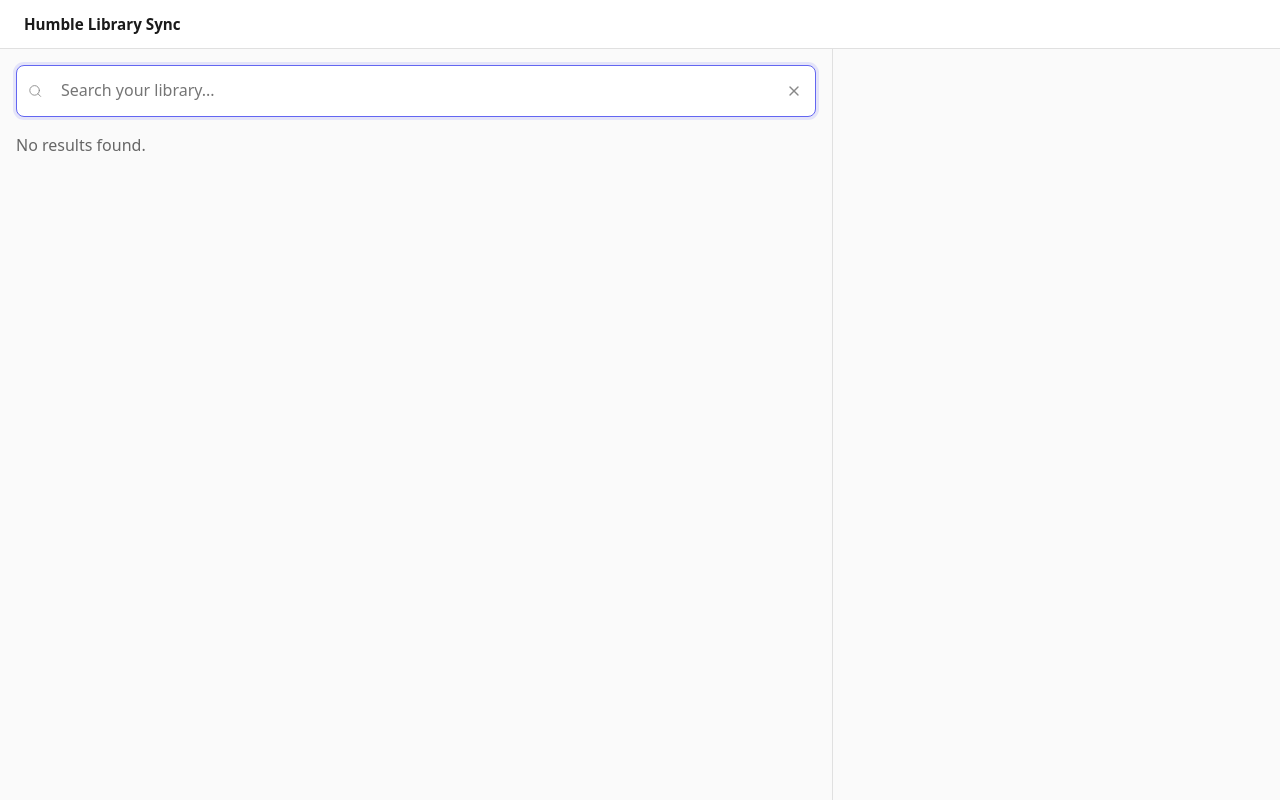
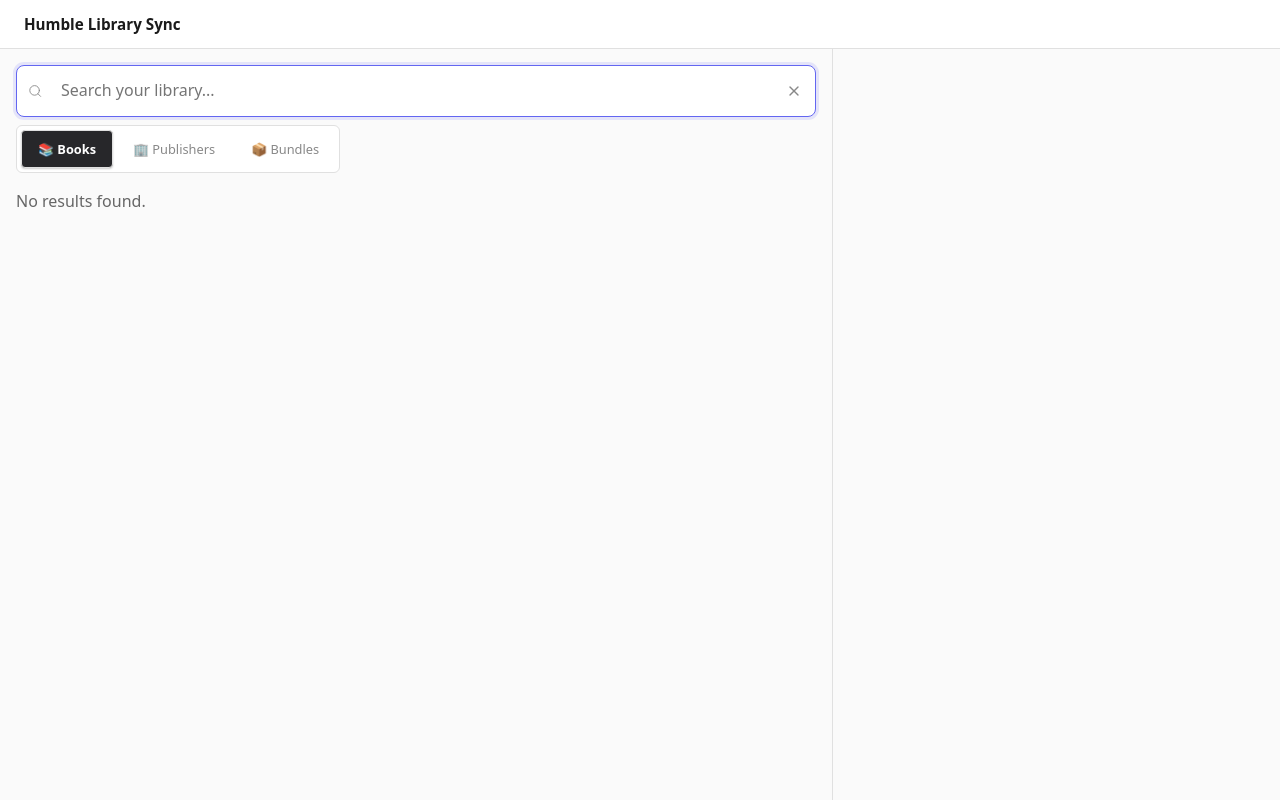
Before and after one commit to Hectormalvarez/humblelibrarysync, a FastAPI app: page / in a window 1280 px wide. Run offline with FastAPI, Linux system fonts and the light colour scheme; data that the repository does not hold is empty; some libraries are stand-ins or nearby versions.

Commit message:
style(web): polish mode switcher segmented control CSS

```diff
--- a/app/static/css/style.css
+++ b/app/static/css/style.css
@@ -28,6 +28,8 @@
   --color-border:           #e0e0e0;
   --color-border-light:     #f0f0f0;
   --color-bg-hover:         #f5f5f5;
+  --color-bg-elevated:      #27272a;
+  --color-text-inverse:     #ffffff;
 
   /* ----- Accent palette ----- */
   --color-accent:           #6366f1;
@@ -563,6 +565,137 @@
   color: var(--color-badge-mobi-text);
 }
 
+/* ----- Mode Switcher ----- */
+/*
+ * .mode-switcher is the segmented-control bar inside .control-bar that
+ * lets the user toggle between the Books, Publishers, and Bundles views.
+ * It renders as a single inline-flex container with a soft surface fill
+ * and inner padding so the surrounding "track" gives the active pill
+ * a recessed, desktop-native look.
+ */
+.mode-switcher {
+  display: inline-flex;
+  flex-direction: row;
+  align-items: center;
+  gap: var(--space-1);
+  background: var(--color-bg-surface);
+  padding: 4px;
+  border: 1px solid var(--color-border);
+  border-radius: var(--radius-md);
+  margin-top: var(--space-2);
+}
+
+/*
+ * .mode-pill is a single tab-style button.  The base state is fully
+ * transparent so the surrounding .mode-switcher track shows through;
+ * the active state elevates the pill with a darker surface fill,
+ * stronger weight, and a subtle drop shadow to read as "pressed in".
+ */
+.mode-pill {
+  display: inline-flex;
+  align-items: center;
+  justify-content: center;
+  /* Generous padding + min-height give a comfortable, finger-friendly
+     hit target while the bar still reads as a compact segmented
+     control next to the search input. */
+  padding: 8px 16px;
+  min-height: 2.25rem;
+  font-size: var(--text-sm);
+  font-weight: 500;
+  border: none;
+  background: transparent;
+  color: var(--color-text-muted);
+  border-radius: var(--radius-sm);
+  cursor: pointer;
+  transition: all 0.15s ease;
+  text-decoration: none;
+}
+
+.mode-pill:hover {
+  color: var(--color-text-primary);
+  background: rgba(255, 255, 255, 0.05);
+}
+
+.mode-pill.active {
+  /* Dark "pressed-in" surface with white label so the selected toggle
+     stays high-contrast and readable inside the lighter track. */
+  background: var(--color-bg-elevated, #27272a);
+  color: var(--color-text-inverse, #ffffff);
+  font-weight: 600;
+  box-shadow: 0 1px 2px rgba(0, 0, 0, 0.2);
+  border: 1px solid var(--color-border);
+}
+
+.mode-pill.active:hover {
+  background: var(--color-bg-elevated, #27272a);
+  color: var(--color-text-inverse, #ffffff);
+}
+
+/*
+ * Visible keyboard focus ring for accessibility.  Uses the global accent
+ * colour so it matches every other focusable element in the app, with
+ * a 2px outline offset so it doesn't collide with the pill's border.
+ */
+.mode-pill:focus-visible {
+  outline: 2px solid var(--color-accent);
+  outline-offset: 2px;
+}
+
+.mode-pill.active:focus-visible {
+  /* Keep the focus ring visible even when the active pill already
+     carries a border. */
+  outline-offset: 2px;
+}
+
+/* ----- Category Summary Cards ----- */
+/*
+ * .category-grid is the container rendered above the result list when
+ * the /library/search endpoint returns publisher/bundle aggregations.
+ * It lays out .category-card children in a wrapping flex row so cards
+ * flow naturally on narrow viewports and expand to fill wider ones.
+ */
+.category-grid {
+  display: flex;
+  flex-wrap: wrap;
+  gap: var(--space-2);
+  margin-bottom: var(--space-4);
+}
+
+/*
+ * .category-card represents a single publisher or bundle summary.
+ * It is rendered as an <a> so it can be triggered by HTMX, but we restyle
+ * it to look like a neutral surface chip. The transition gives a smooth
+ * lift on hover; the cursor signals clickability even though the
+ * underlying element is an anchor.
+ */
+.category-card {
+  display: inline-flex;
+  flex-direction: column;
+  padding: var(--space-2) var(--space-3);
+  background: var(--color-bg-surface);
+  border: 1px solid var(--color-border);
+  border-radius: var(--radius-md);
+  text-decoration: none;
+  color: inherit;
+  transition: border-color 0.15s ease, transform 0.15s ease;
+  cursor: pointer;
+}
+
+.category-card:hover {
+  border-color: var(--color-accent);
+  transform: translateY(-2px);
+}
+
+.category-title {
+  font-weight: 500;
+  font-size: var(--text-sm);
+}
+
+.category-count {
+  font-size: var(--text-xs);
+  color: var(--color-text-muted);
+}
+
 /* ----- Empty / Message State ----- */
 #search-results p {
   color: var(--color-text-muted);
--- a/app/templates/pages/home.html
+++ b/app/templates/pages/home.html
@@ -77,6 +77,20 @@
           });
         })();
       </script>
+      <div class="mode-switcher" role="tablist" aria-label="Library view">
+        <button type="button" class="mode-pill active" role="tab" aria-selected="true"
+          hx-get="/library/search"
+          hx-target="#master-stream"
+          hx-swap="innerHTML">📚 Books</button>
+        <button type="button" class="mode-pill" role="tab" aria-selected="false"
+          hx-get="/library/publishers"
+          hx-target="#master-stream"
+          hx-swap="innerHTML">🏢 Publishers</button>
+        <button type="button" class="mode-pill" role="tab" aria-selected="false"
+          hx-get="/library/bundles"
+          hx-target="#master-stream"
+          hx-swap="innerHTML">📦 Bundles</button>
+      </div>
       <div class="filter-bar"></div>
     </div>
 
```
Also changed, not shown: tests/test_library.py (+22 -0 lines).
